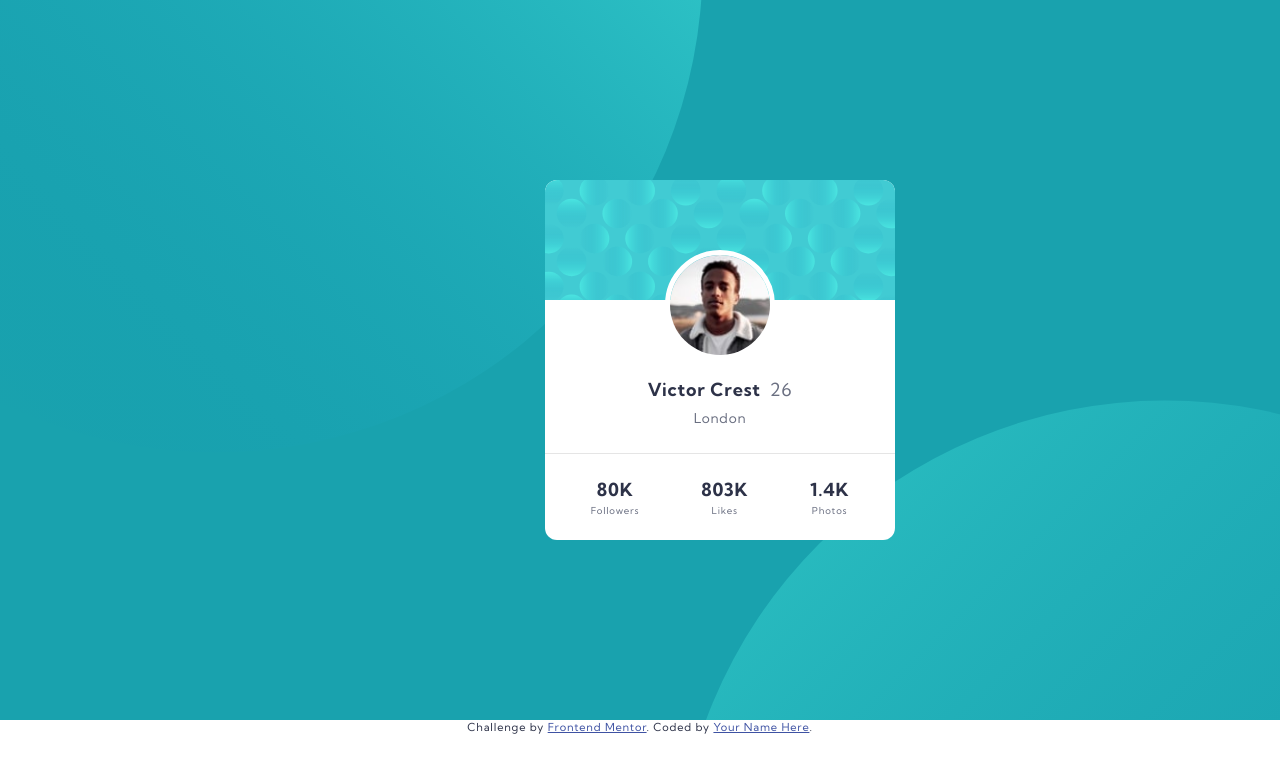
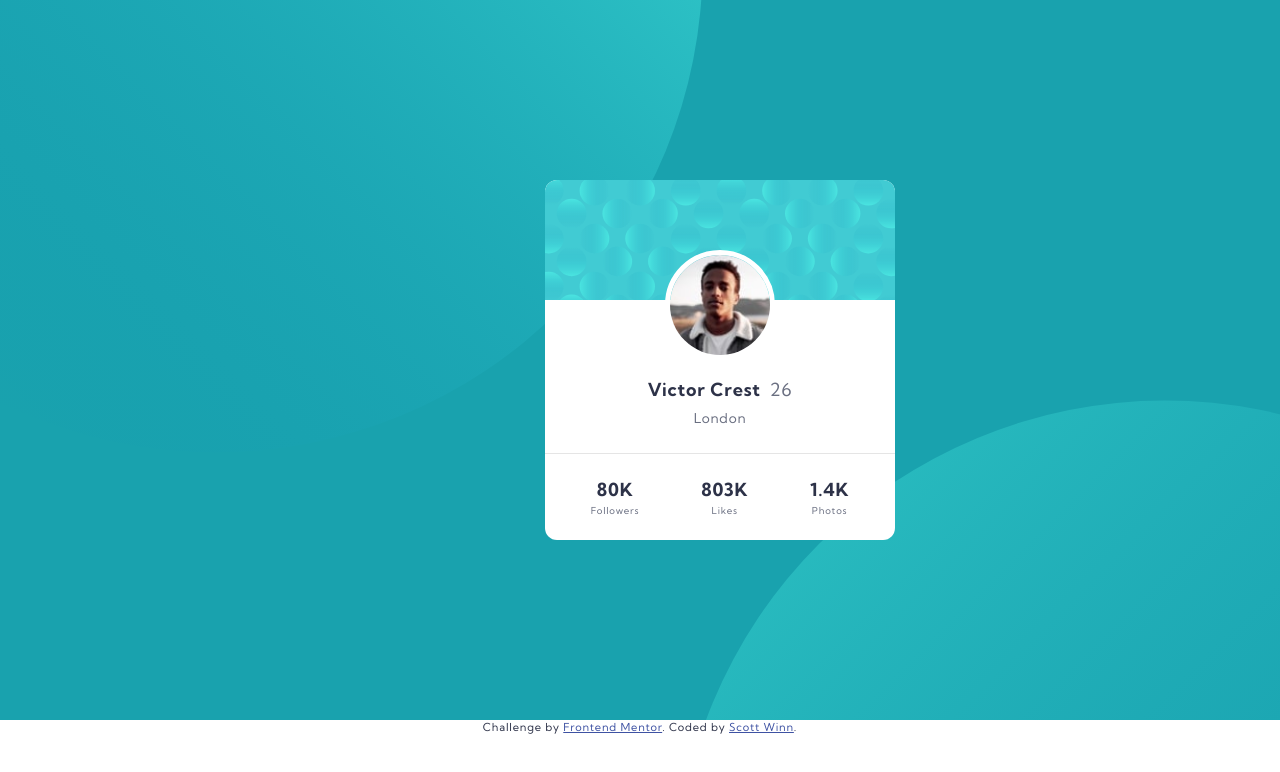
Before and after one commit to scottmotion/profile-card-component, a plain HTML site: page index.html in a window 1280 px wide. Shown: the top 772 px of the page. Drawn offline with Linux system fonts and the light colour scheme.

Commit message:
Update index.html

```diff
--- a/index.html
+++ b/index.html
@@ -40,7 +40,7 @@
   </main>
   <div class="attribution">
     Challenge by <a href="https://www.frontendmentor.io?ref=challenge" target="_blank">Frontend Mentor</a>.
-    Coded by <a href="#">Your Name Here</a>.
+    Coded by <a href="#">Scott Winn</a>.
   </div>
 </body>
 </html>
```
